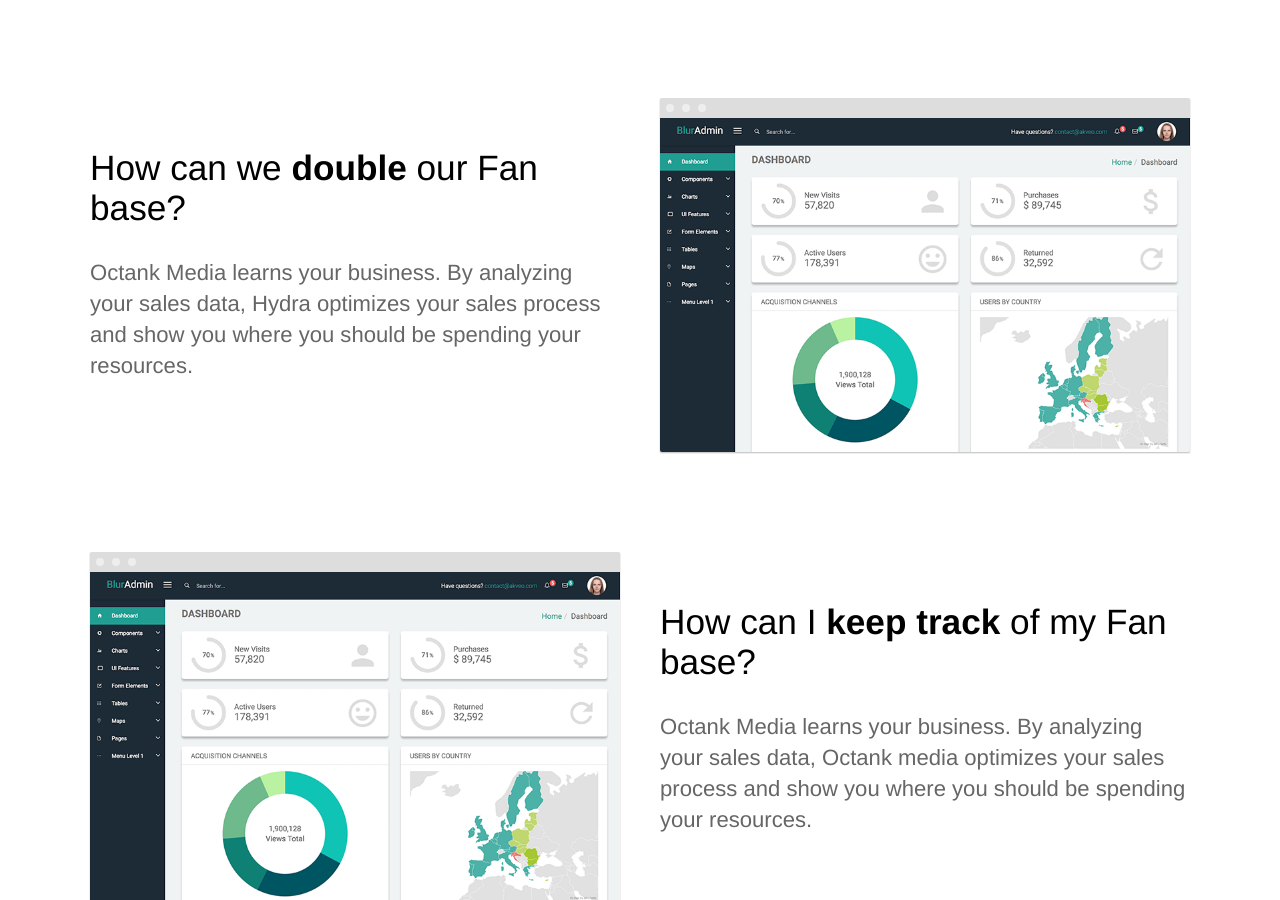
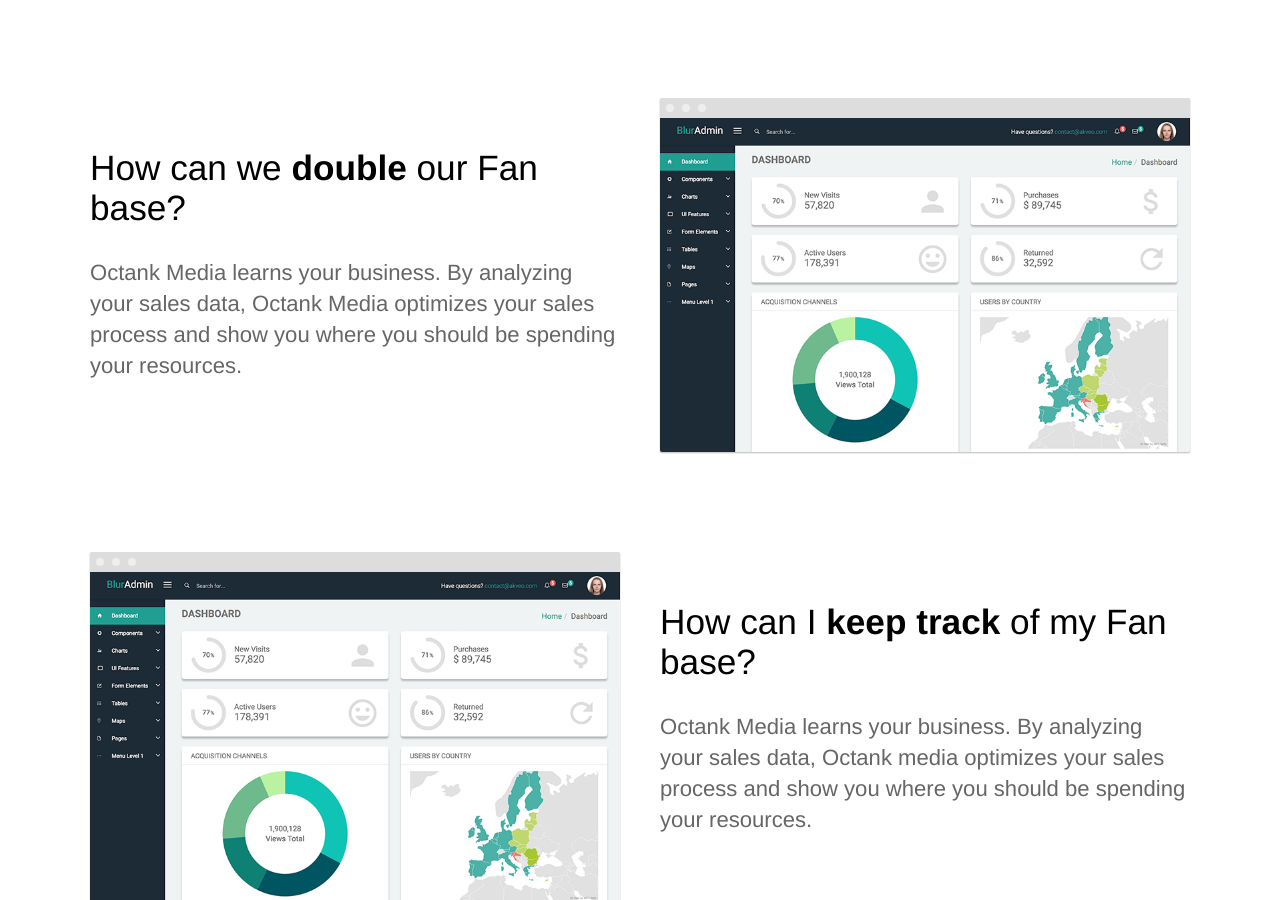
Before and after one commit to uSRyune/brogrammers-site, a Jekyll site: the page built from index.html, in a window 1280 px wide and 900 px high, scrolled down 939 px. Built offline with Jekyll 4.4.1, drawn with Linux system fonts in a browser that asks for light colours.

Commit message:
Update index.html

```diff
--- a/index.html
+++ b/index.html
@@ -18,7 +18,7 @@
 		<div class="container flex">
 			<div class="text editable">
 				<h2>How can we <strong>double</strong> our Fan base?</h2>
-				<p>Octank Media learns your business. By analyzing your sales data, Hydra optimizes your sales process and show you where you should be spending your resources. </p>
+				<p>Octank Media learns your business. By analyzing your sales data, Octank Media optimizes your sales process and show you where you should be spending your resources. </p>
 			</div>
 			<div class="image">
 				<img src="/images/dashboard.png" alt="Screenshot" class="screenshot editable" />
```
